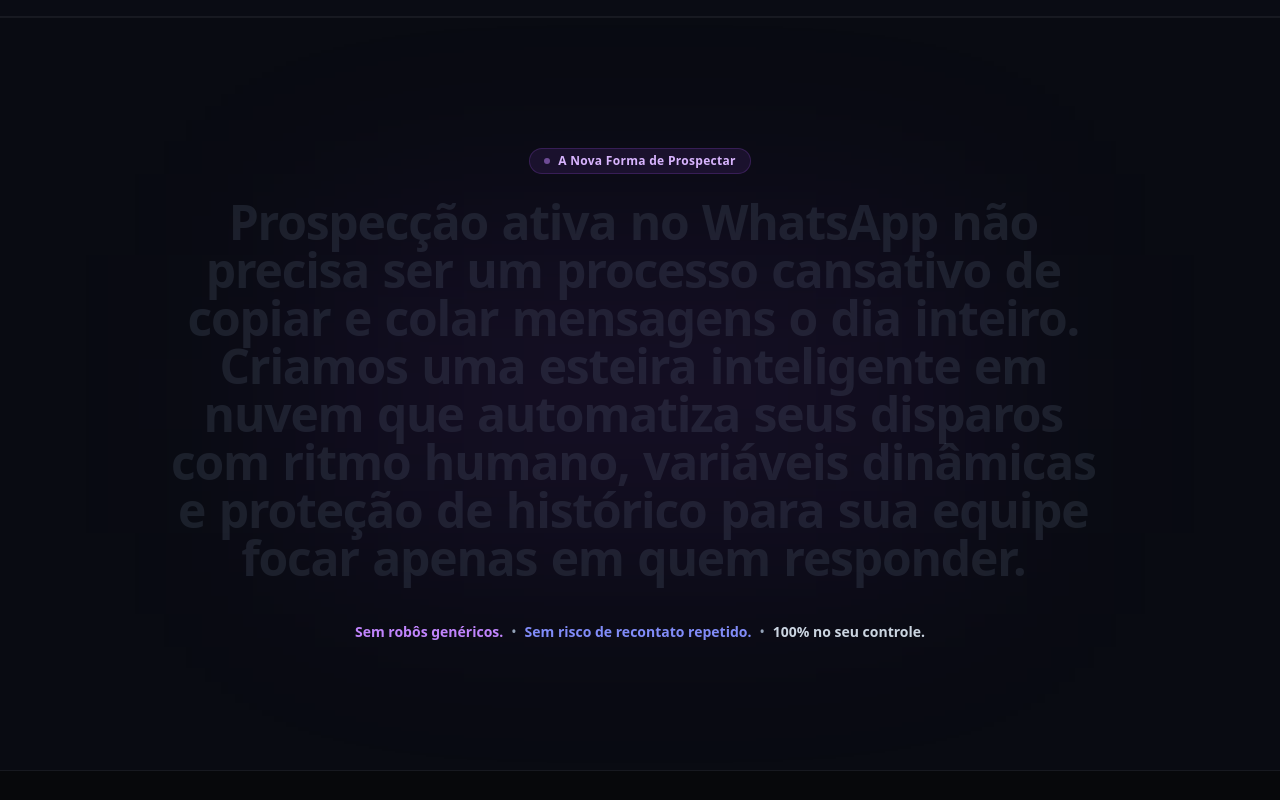
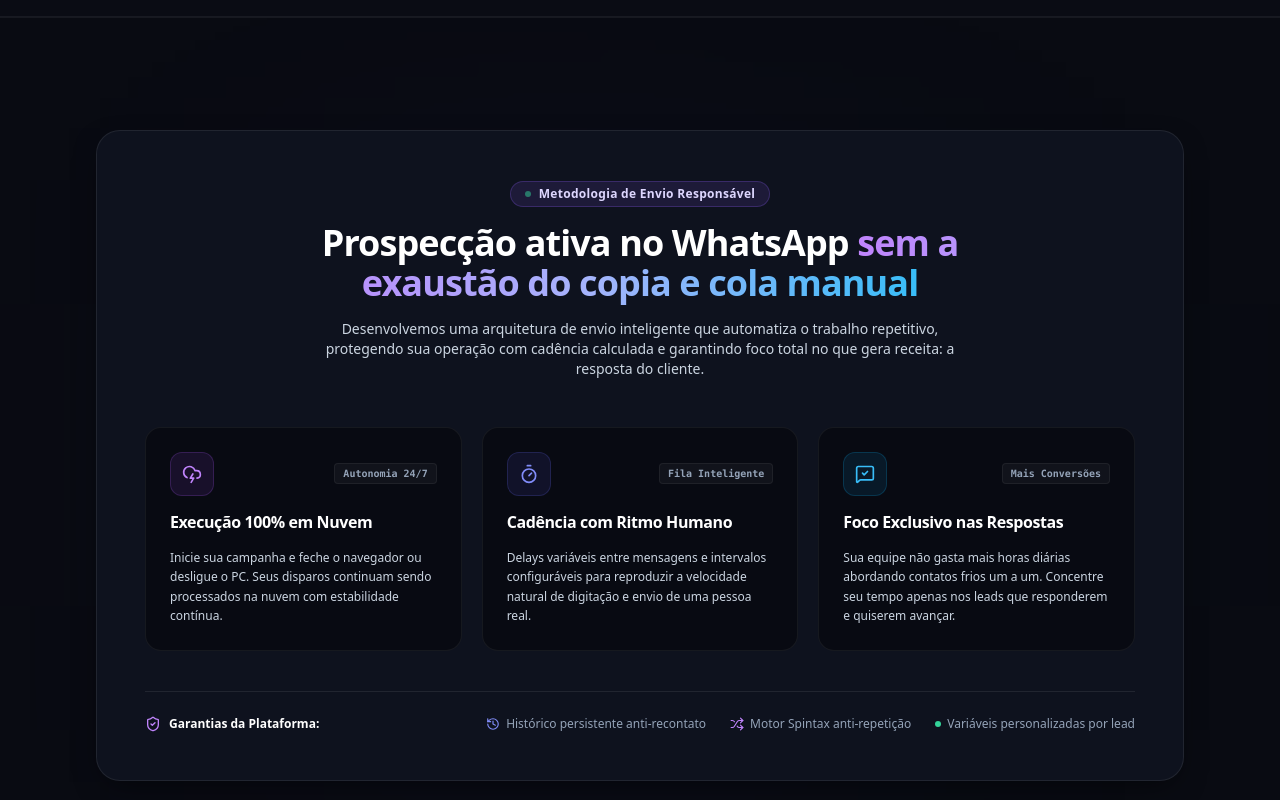
Before and after one commit to hayax0/bot_de_disparo, a Next.js app in the folder frontend/: page / in a window 1280 px wide. Shown: the part 920-1720 px from the top of the page. Built offline with nearby package versions, Linux system fonts and the light colour scheme.

Commit message:
feat(landing): reformular secao de manifesto com grid de 3 pilares e animacao suave stagger

```diff
--- a/frontend/src/components/landing/TextScrollReveal.tsx
+++ b/frontend/src/components/landing/TextScrollReveal.tsx
@@ -1,36 +1,111 @@
 "use client";
 
+import { CloudLightning, Timer, MessageSquareCheck, ShieldCheck, Shuffle, History } from "lucide-react";
+
 export function TextScrollReveal() {
-  const statement =
-    "Prospecção ativa no WhatsApp não precisa ser um processo cansativo de copiar e colar mensagens o dia inteiro. Criamos uma esteira inteligente em nuvem que automatiza seus disparos com ritmo humano, variáveis dinâmicas e proteção de histórico para sua equipe focar apenas em quem responder.";
-
-  const words = statement.split(" ");
+  const pillars = [
+    {
+      icon: CloudLightning,
+      iconColor: "text-purple-400 bg-purple-500/10 border-purple-500/20",
+      tag: "Autonomia 24/7",
+      title: "Execução 100% em Nuvem",
+      desc: "Inicie sua campanha e feche o navegador ou desligue o PC. Seus disparos continuam sendo processados na nuvem com estabilidade contínua.",
+    },
+    {
+      icon: Timer,
+      iconColor: "text-indigo-400 bg-indigo-500/10 border-indigo-500/20",
+      tag: "Fila Inteligente",
+      title: "Cadência com Ritmo Humano",
+      desc: "Delays variáveis entre mensagens e intervalos configuráveis para reproduzir a velocidade natural de digitação e envio de uma pessoa real.",
+    },
+    {
+      icon: MessageSquareCheck,
+      iconColor: "text-sky-400 bg-sky-500/10 border-sky-500/20",
+      tag: "Mais Conversões",
+      title: "Foco Exclusivo nas Respostas",
+      desc: "Sua equipe não gasta mais horas diárias abordando contatos frios um a um. Concentre seu tempo apenas nos leads que responderem e quiserem avançar.",
+    },
+  ];
 
   return (
-    <section className="py-24 sm:py-32 bg-[#090B12] border-y border-white/[0.06] relative overflow-hidden gsap-text-scrub-trigger">
-      {/* Glow de fundo sutil violeta e índigo */}
-      <div className="absolute top-1/2 left-1/2 -translate-x-1/2 -translate-y-1/2 w-[650px] h-[280px] bg-purple-600/10 blur-[120px] pointer-events-none" />
+    <section className="py-20 sm:py-28 bg-[#090B12] border-y border-white/[0.06] relative overflow-hidden manifesto-trigger">
+      {/* Luz ambiente de fundo roxa e azul */}
+      <div className="absolute top-1/2 left-1/2 -translate-x-1/2 -translate-y-1/2 w-[700px] h-[320px] bg-gradient-to-r from-purple-600/10 via-indigo-600/10 to-sky-600/5 blur-[140px] pointer-events-none" />
 
-      <div className="max-w-5xl mx-auto px-4 sm:px-6 lg:px-8 relative z-10 text-center space-y-6">
-        <div className="inline-flex items-center gap-2 px-3.5 py-1 rounded-full bg-purple-500/10 border border-purple-500/20 text-purple-300 text-xs font-semibold tracking-wide">
-          <span className="w-1.5 h-1.5 rounded-full bg-purple-400 animate-pulse" />
-          <span>A Nova Forma de Prospectar</span>
-        </div>
+      <div className="max-w-6xl mx-auto px-4 sm:px-6 lg:px-8 relative z-10">
+        {/* Painel Principal do Manifesto Tecnológico */}
+        <div className="tech-card rounded-3xl p-6 sm:p-10 lg:p-12 border border-purple-500/20 shadow-2xl relative shadow-purple-950/20 manifesto-stagger">
+          {/* Cabeçalho */}
+          <div className="max-w-3xl mx-auto text-center space-y-4 mb-12">
+            <div className="inline-flex items-center gap-2 px-3.5 py-1 rounded-full badge-purple text-xs font-semibold tracking-wide">
+              <span className="w-1.5 h-1.5 rounded-full bg-emerald-400 animate-pulse" />
+              <span>Metodologia de Envio Responsável</span>
+            </div>
 
-        <p className="gsap-text-scrub text-2xl sm:text-3xl md:text-4xl lg:text-5xl font-bold tracking-tight leading-[1.3] select-none">
-          {words.map((word, idx) => (
-            <span key={idx} className="inline-block mr-[0.28em] transition-colors duration-150">
-              {word}
-            </span>
-          ))}
-        </p>
+            <h2 className="text-2xl sm:text-3xl lg:text-4xl font-extrabold text-white tracking-tight leading-tight">
+              Prospecção ativa no WhatsApp{" "}
+              <span className="bg-gradient-to-r from-purple-400 via-indigo-300 to-sky-400 bg-clip-text text-transparent">
+                sem a exaustão do copia e cola manual
+              </span>
+            </h2>
 
-        <div className="pt-4 flex items-center justify-center gap-2 text-xs sm:text-sm text-slate-400">
-          <span className="text-purple-400 font-semibold">Sem robôs genéricos.</span>
-          <span>•</span>
-          <span className="text-indigo-400 font-semibold">Sem risco de recontato repetido.</span>
-          <span>•</span>
-          <span className="text-slate-300 font-semibold">100% no seu controle.</span>
+            <p className="text-xs sm:text-sm text-slate-300 leading-relaxed max-w-2xl mx-auto">
+              Desenvolvemos uma arquitetura de envio inteligente que automatiza o trabalho repetitivo, protegendo sua operação com cadência calculada e garantindo foco total no que gera receita: a resposta do cliente.
+            </p>
+          </div>
+
+          {/* Grid dos 3 Pilares */}
+          <div className="grid grid-cols-1 md:grid-cols-3 gap-5 mb-10">
+            {pillars.map((item, idx) => {
+              const Icon = item.icon;
+              return (
+                <div
+                  key={idx}
+                  className="bg-black/40 rounded-2xl p-5 sm:p-6 border border-white/[0.06] hover:border-purple-500/30 transition-all space-y-3.5 manifesto-stagger"
+                >
+                  <div className="flex items-center justify-between">
+                    <div className={`w-11 h-11 rounded-xl border flex items-center justify-center ${item.iconColor}`}>
+                      <Icon size={20} />
+                    </div>
+                    <span className="text-[10px] font-mono font-semibold text-slate-400 bg-white/[0.04] px-2 py-0.5 rounded border border-white/[0.06]">
+                      {item.tag}
+                    </span>
+                  </div>
+
+                  <h3 className="text-base font-bold text-white tracking-tight">
+                    {item.title}
+                  </h3>
+
+                  <p className="text-xs text-slate-300 leading-relaxed">
+                    {item.desc}
+                  </p>
+                </div>
+              );
+            })}
+          </div>
+
+          {/* Faixa de Proteção Técnica Integrada */}
+          <div className="pt-6 border-t border-white/[0.08] flex flex-col md:flex-row items-center justify-between gap-4 text-xs text-slate-400">
+            <div className="flex items-center gap-2 text-slate-300">
+              <ShieldCheck size={16} className="text-purple-400 shrink-0" />
+              <span className="font-semibold text-white">Garantias da Plataforma:</span>
+            </div>
+
+            <div className="flex flex-wrap items-center justify-center gap-x-6 gap-y-2">
+              <div className="flex items-center gap-1.5">
+                <History size={14} className="text-indigo-400 shrink-0" />
+                <span>Histórico persistente anti-recontato</span>
+              </div>
+              <div className="flex items-center gap-1.5">
+                <Shuffle size={14} className="text-purple-400 shrink-0" />
+                <span>Motor Spintax anti-repetição</span>
+              </div>
+              <div className="flex items-center gap-1.5">
+                <span className="w-1.5 h-1.5 rounded-full bg-emerald-400" />
+                <span>Variáveis personalizadas por lead</span>
+              </div>
+            </div>
+          </div>
         </div>
       </div>
     </section>
--- a/frontend/src/components/landing/hooks/useGsapScroll.ts
+++ b/frontend/src/components/landing/hooks/useGsapScroll.ts
@@ -63,22 +63,23 @@
         );
       });
 
-      // Efeito de "Texto que vai surgindo/acendendo com o scroll" (Text Reveal Scrub)
-      const textScrubElements = gsap.utils.toArray<HTMLElement>(".gsap-text-scrub span");
-      if (textScrubElements.length > 0) {
+      // Animação de entrada dos cards do manifesto
+      const manifestoElements = gsap.utils.toArray<HTMLElement>(".manifesto-stagger");
+      if (manifestoElements.length > 0) {
         gsap.fromTo(
-          textScrubElements,
-          { opacity: 0.2, color: "#64748b" },
+          manifestoElements,
+          { opacity: 0, y: 30, scale: 0.98 },
           {
             opacity: 1,
-            color: "#f8fafc",
-            stagger: 0.1,
-            ease: "none",
+            y: 0,
+            scale: 1,
+            duration: 0.7,
+            stagger: 0.15,
+            ease: "power2.out",
             scrollTrigger: {
-              trigger: ".gsap-text-scrub-trigger",
-              start: "top 75%",
-              end: "bottom 45%",
-              scrub: 1,
+              trigger: ".manifesto-trigger",
+              start: "top 80%",
+              toggleActions: "play none none none",
             },
           }
         );
```
